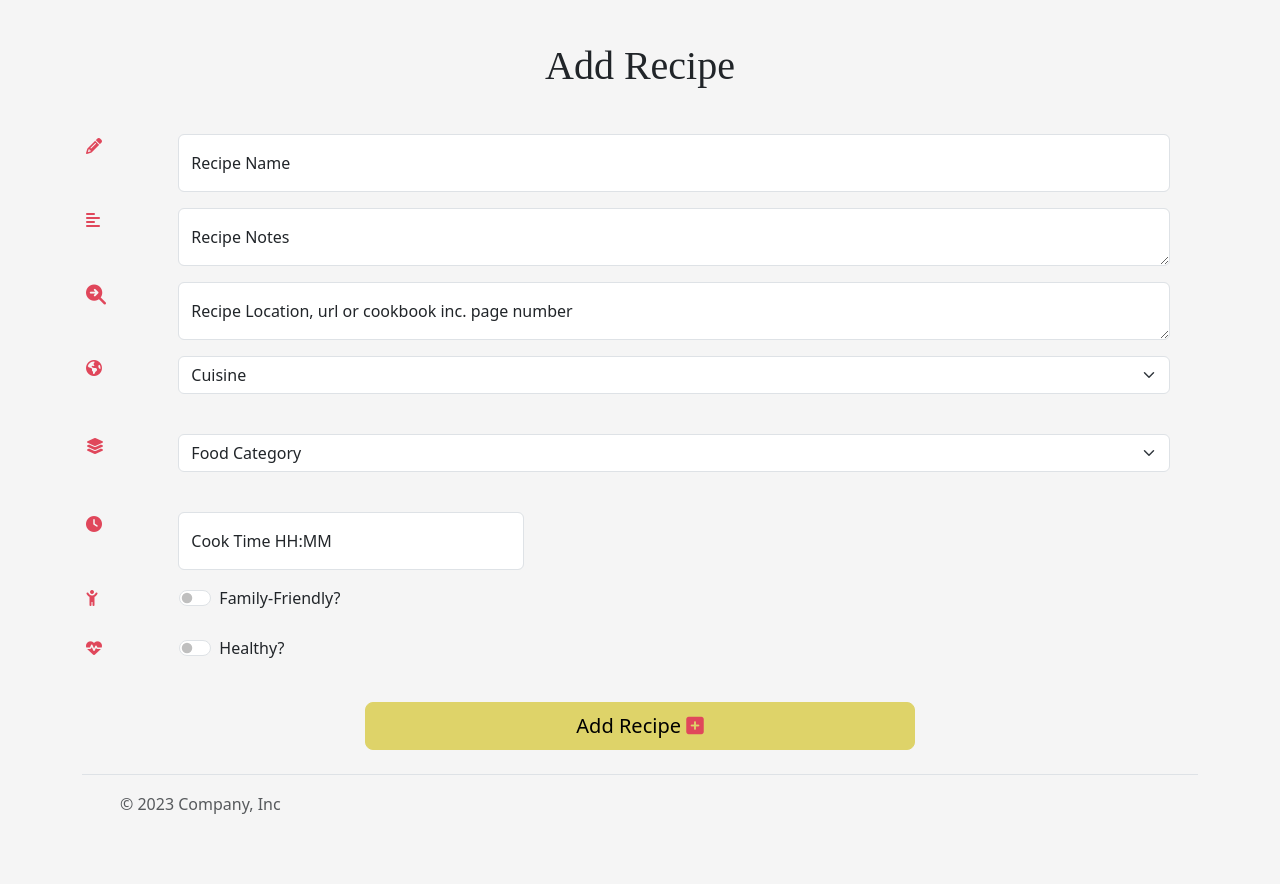
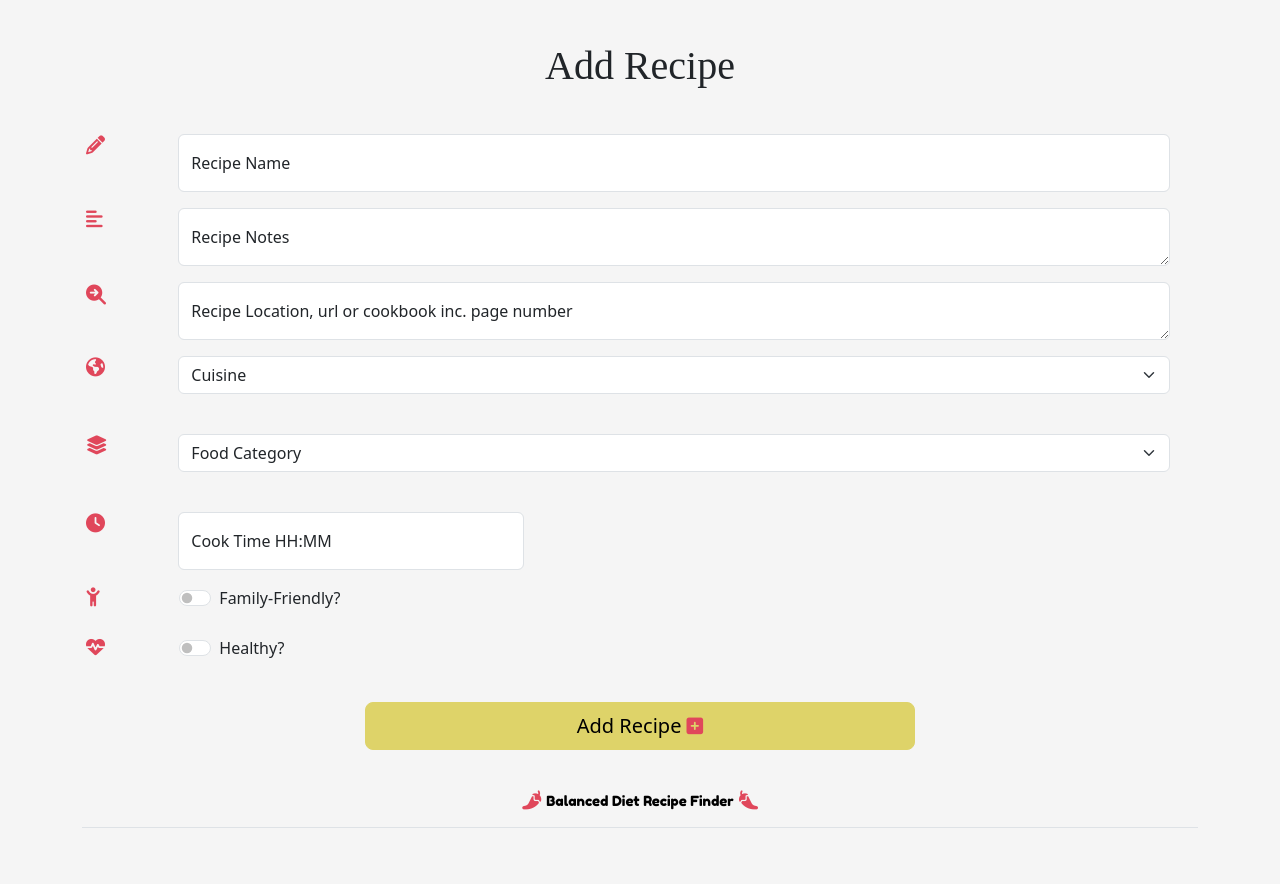
Before and after one commit to nddpj00/mealplanner.2, a Flask app: page /add_recipe in a window 1280 px wide. Shown: the part 62-946 px from the top of the page. Before the commit the page ends 876 px from the top, so only its background shows below. Run offline with Flask 2, Linux system fonts and the light colour scheme; data that the repository does not hold is empty; some libraries are stand-ins or nearby versions; some web fonts are replaced.

Commit message:
adds recipes and updates db recipe_name string to increase to 150

```diff
--- a/mealplanner/models.py
+++ b/mealplanner/models.py
@@ -25,7 +25,7 @@ class Cuisine(db.Model):
 class Recipe(db.Model):
     # schema for the Recipe model
     id = db.Column(db.Integer, primary_key=True)
-    recipe_name = db.Column(db.String(100), unique=True, nullable=False)
+    recipe_name = db.Column(db.String(150), unique=True, nullable=False)
     recipe_notes = db.Column(db.Text, nullable=False)
     cook_time = db.Column(db.Interval, nullable=False)
     recipe_location = db.Column(db.Text, nullable=False)
--- a/mealplanner/routes.py
+++ b/mealplanner/routes.py
@@ -22,11 +22,12 @@ def home():
 def add_recipe():
     categories = list(Category.query.order_by(Category.food_category).all())
     cuisines = list(Cuisine.query.order_by(Cuisine.recipe_cuisine).all())
+    d=timedelta()
     if request.method == "POST":
         recipe = Recipe(
             recipe_name=request.form.get("recipe_name").capitalize(),
             recipe_notes=request.form.get("recipe_notes").capitalize(),
-            cook_time=int(request.form.get("cook_time")),
+            cook_time=request.form.get("cook_time"),
             recipe_location=request.form.get("recipe_location"),
             family_friendly=bool(True if request.form.get("family_friendly") else False),
             recipe_healthy=bool(True if request.form.get("recipe_healthy") else False),
@@ -34,9 +35,6 @@ def add_recipe():
             category_id=request.form.get("category_id"),
             cuisine_id=request.form.get("cuisine_id")
         )
-        if recipe.cook_time.mins > 60:
-            flash('Input less minutes than  60')
-
         db.session.add(recipe)
         db.session.commit()
         flash('Recipe successfully added')
--- a/mealplanner/static/css/style.css
+++ b/mealplanner/static/css/style.css
@@ -21,6 +21,7 @@ body {
 
 i {
     color: #E0475B;
+    font-size: 19px;
 }
 
 .navbar-logo{
@@ -113,6 +114,15 @@ margin-right: 60px;
     background-color: #E0475B!important;
 }
 
+.brand-footer {
+    margin-left: 5px;
+    margin-right: 5px;
+    font-family: 'Fredoka One', cursive;
+    font-size: 14px;
+    text-decoration: none;
+    color: black;
+}
+
 /* add recipe page */
 
 #recipeCont{
@@ -150,6 +160,10 @@ margin-right: 60px;
     color: white;
 }
 
+.accordion-button:not(.collapsed) i{
+    color: white;
+}
+
 .accordion-body{
     background-color: #F8EFEA;
 }
@@ -159,7 +173,6 @@ margin-right: 60px;
     margin-left: 15px;
     margin-right: 6px;
     font-size: 18px;
-
 
 }
 
@@ -181,6 +194,8 @@ margin-right: 60px;
     padding-right: 8px;
 }
 
+
 .flashes{
-    color: black;
+    color: #E0475B;
+    font-size: 20px;
 }
--- a/mealplanner/templates/add_recipe.html
+++ b/mealplanner/templates/add_recipe.html
@@ -30,7 +30,7 @@
             </div>
             <div class=" col-11">
                 <div class="form-floating">
-                    <textarea id="recipe_notes" name="recipe_notes" minlength="5" maxlength="200" type="text"
+                    <textarea id="recipe_notes" name="recipe_notes" minlength="5" maxlength="300" type="text"
                         class="form-control" placeholder="Recipe Notes" required></textarea>
                     <label for="recipe_notes" class="form-label">Recipe Notes</label>
                 </div>
@@ -135,6 +135,7 @@
                 <ul class=flashes>
                     {% for message in messages %}
                     <li>{{ message }}</li>
+                    <i class="fa-solid fa-thumbs-up"></i>
                     {% endfor %}
                 </ul>
                 {% endif %}
--- a/mealplanner/templates/base.html
+++ b/mealplanner/templates/base.html
@@ -73,28 +73,20 @@
     </main>
 
 
+
+
     <div class="b-example-divider"></div>
 
     <div class="container">
-        <footer class="d-flex flex-wrap justify-content-between align-items-center py-3 my-4 border-top">
-            <div class="col-md-4 d-flex align-items-center">
-                <a href="/" class="mb-3 me-2 mb-md-0 text-muted text-decoration-none lh-1">
-                    <svg class="bi" width="30" height="24">
-                        <use xlink:href="" /></svg>
-                </a>
-                <span class="mb-3 mb-md-0 text-muted">&copy; 2023 Company, Inc</span>
+        <footer class="py-3 my-4">
+            <div class="nav justify-content-center border-bottom pb-3 mb-3">
+                <i class="fas fa-pepper-hot" aria-hidden="true"></i>
+                <a class="brand-footer" href="{{ url_for('home')}}">Balanced Diet Recipe Finder</a>
+                <i class="fas fa-pepper-hot fa-flip-horizontal" aria-hidden="true"></i>
             </div>
-
-            <ul class="nav col-md-4 justify-content-end list-unstyled d-flex">
-                <li class="ms-3"><a class="text-muted" href="#"><svg class="bi" width="24" height="24">
-                            <use xlink:href="#twitter" /></svg></a></li>
-                <li class="ms-3"><a class="text-muted" href="#"><svg class="bi" width="24" height="24">
-                            <use xlink:href="#instagram" /></svg></a></li>
-                <li class="ms-3"><a class="text-muted" href="#"><svg class="bi" width="24" height="24">
-                            <use xlink:href="#facebook" /></svg></a></li>
-            </ul>
         </footer>
     </div>
+
 
     <script src="https://cdn.jsdelivr.net/npm/@popperjs/core@2.9.2/dist/umd/popper.min.js"
         integrity="sha384-IQsoLXl5PILFhosVNubq5LC7Qb9DXgDA9i+tQ8Zj3iwWAwPtgFTxbJ8NT4GN1R8p" crossorigin="anonymous">
--- a/mealplanner/templates/edit_recipe.html
+++ b/mealplanner/templates/edit_recipe.html
@@ -17,7 +17,7 @@
             <div class=" col-11">
                 <div class="form-floating">
                     <input id="recipe_name" name="recipe_name" value="{{ recipe.recipe_name }}" minlength="5"
-                        maxlength="50" type="text" class="form-control" placeholder=" Recipe Name" required>
+                        maxlength="300" type="text" class="form-control" placeholder=" Recipe Name" required>
                     <label for="recipe_name" class="form-label">Recipe Name</label>
                 </div>
             </div>
@@ -29,7 +29,7 @@
             </div>
             <div class=" col-11">
                 <div class="form-floating">
-                    <textarea id="recipe_notes" name="recipe_notes" minlength="5" maxlength="200" type="text"
+                    <textarea id="recipe_notes" name="recipe_notes" minlength="5" maxlength="300" type="text"
                         class="form-control" placeholder="Recipe Notes" required>
                         {{- recipe.recipe_notes -}}
                     </textarea>
@@ -148,7 +148,7 @@
         <!-- edit button -->
         <div class="d-grid col-6 mx-auto">
             <button type="submit" class="btn btn-lg">
-                Edit Recipe <i class="fas fa-plus-square right"></i>
+                Save changes <i class="fas fa-plus-square right"></i>
             </button>
             <div>
                 <!-- Flash message to confirm recipe updated -->
```
Also changed, not shown: mealplanner/templates/categories.html (+123 -34 lines), migrations/versions/7e3d133544cd_changes_recipe_name_string_to_150_.py (added, +38 -0 lines).
